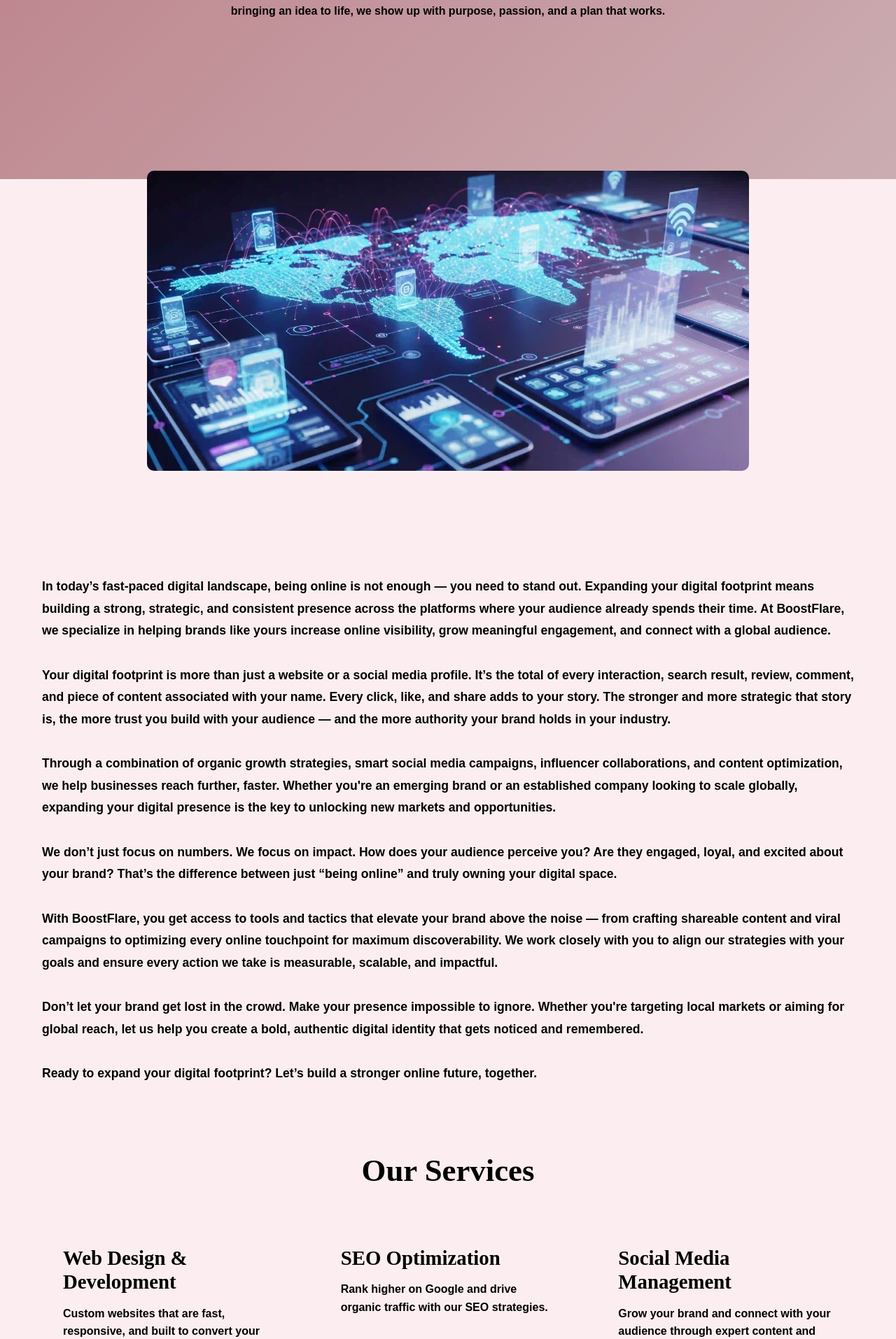
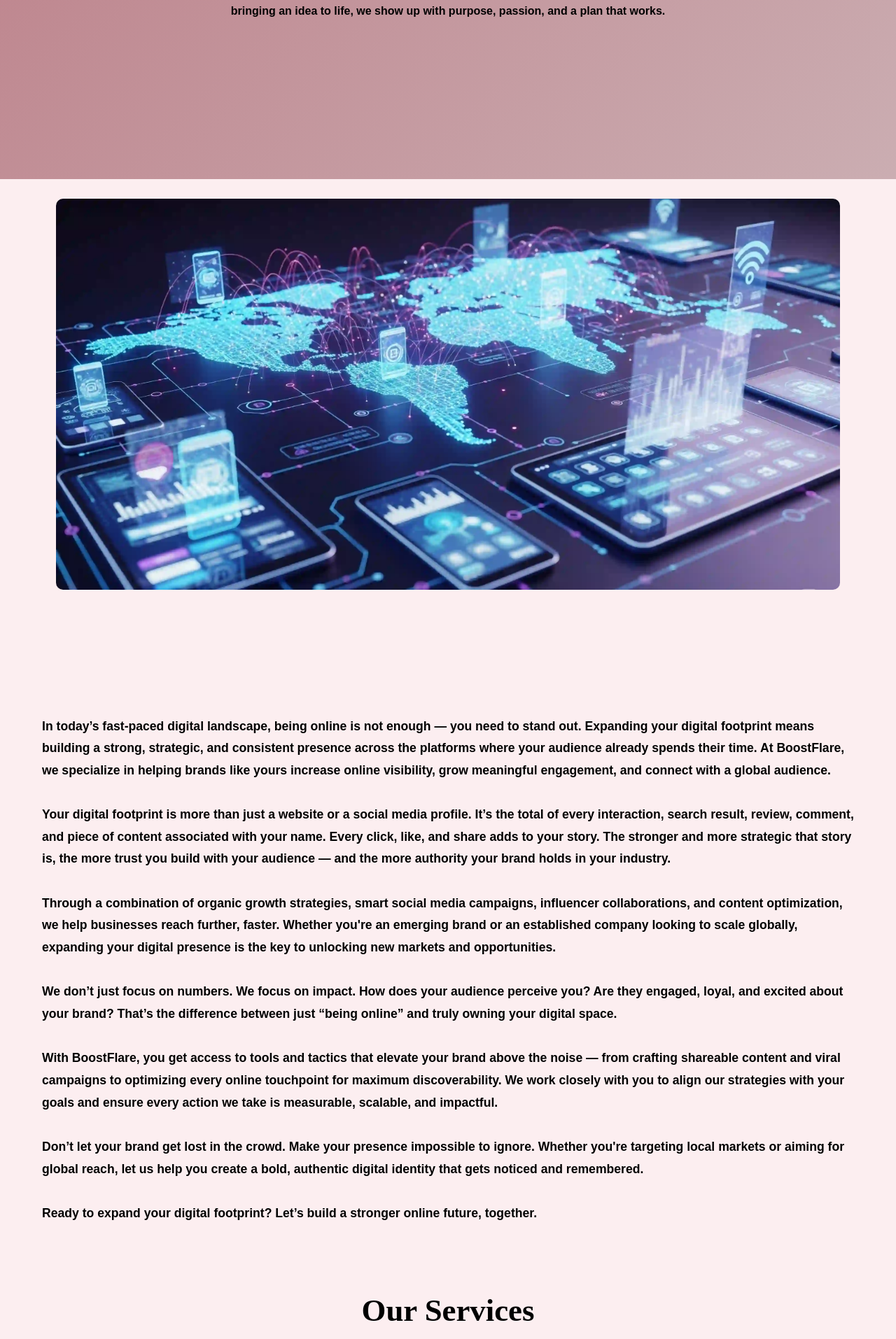
Before and after one commit to candra2012/BoostFlare, a Jekyll site: the page built from index.html, in a window 1280 px wide. Shown: the part 644-2558 px from the top of the page at 70% size. Built offline with Jekyll 4.4.1, drawn with Linux system fonts in a browser that asks for light colours.

Commit message:
Update style.css

```diff
--- a/assets/css/style.css
+++ b/assets/css/style.css
@@ -441,30 +441,36 @@
 
 /* Zigzag Animasi Section */
 .zigzag-section {
-  display: flex;
-  flex-direction: column;
-  align-items: center;
+  padding: 60px 20px;
+  text-align: center;
   opacity: 0;
-  transform: translateX(50px);
-  transition: all 0.8s ease-out;
-  margin: 80px auto;
-  max-width: 900px;
-  padding: 40px 20px;
+  transform: translateY(50px);
+  transition: all 0.8s ease;
 }
 
 .zigzag-section.visible {
   opacity: 1;
-  transform: translateX(0);
+  transform: translateY(0);
 }
 
-/* Gambar tetap ukuran asli */
-.zigzag-section img {
-  display: block;
+.zigzag-content {
+  max-width: 900px;
+  margin: 0 auto;
+}
+
+.zigzag-img {
+  max-width: 100%;
+  width: 100%;
   height: auto;
-  width: auto;
-  max-width: 100%;
   object-fit: contain;
-  margin-bottom: 30px;
+  border-radius: 10px;
+  margin-bottom: 20px;
+}
+
+.zigzag-section p {
+  font-size: 1.1em;
+  line-height: 1.7em;
+  color: white;
 }
 
 /* Zigzag masuk kiri */
```
